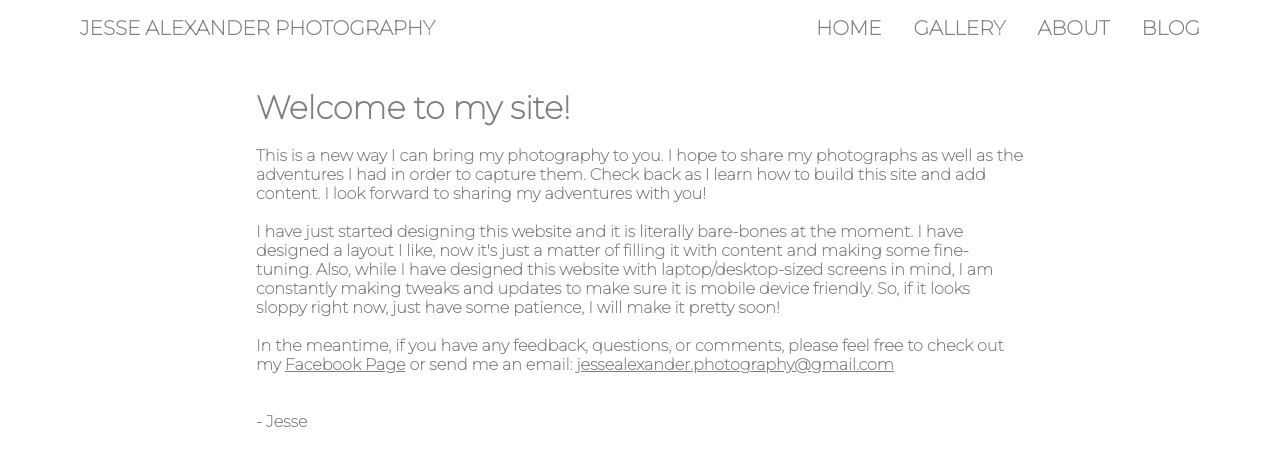
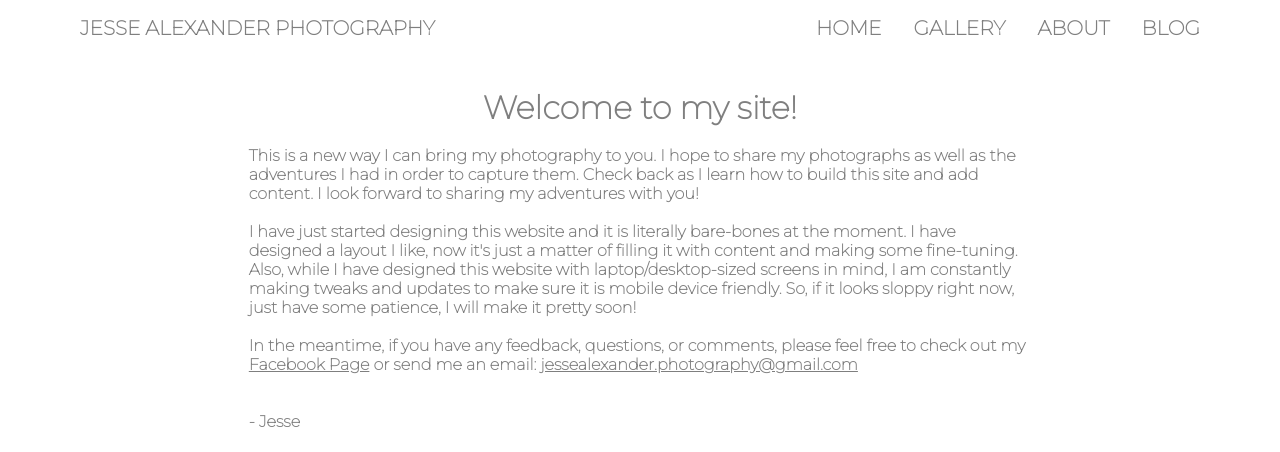
Before and after one commit to jalexphotos/jalexphotos.github.io, a plain HTML site: page index.html in a window 1280 px wide. Shown: the top 452 px of the page. Drawn offline with nearby package versions, Linux system fonts and the light colour scheme.

Commit message:
format updates

```diff
--- a/css/style.css
+++ b/css/style.css
@@ -165,8 +165,19 @@ a:hover {
 .gallery-intro {
 	margin-left: auto;
 	margin-right: auto;
-	width: 60%;
+	width: 80%;
 	padding: 2rem;
+}
+
+.home h1 {
+	display: flex;
+	justify-content: center;
+}
+
+.home p {
+	width: 75ch;
+	margin-left: auto;
+	margin-right: auto;
 }
 
 article {
```
